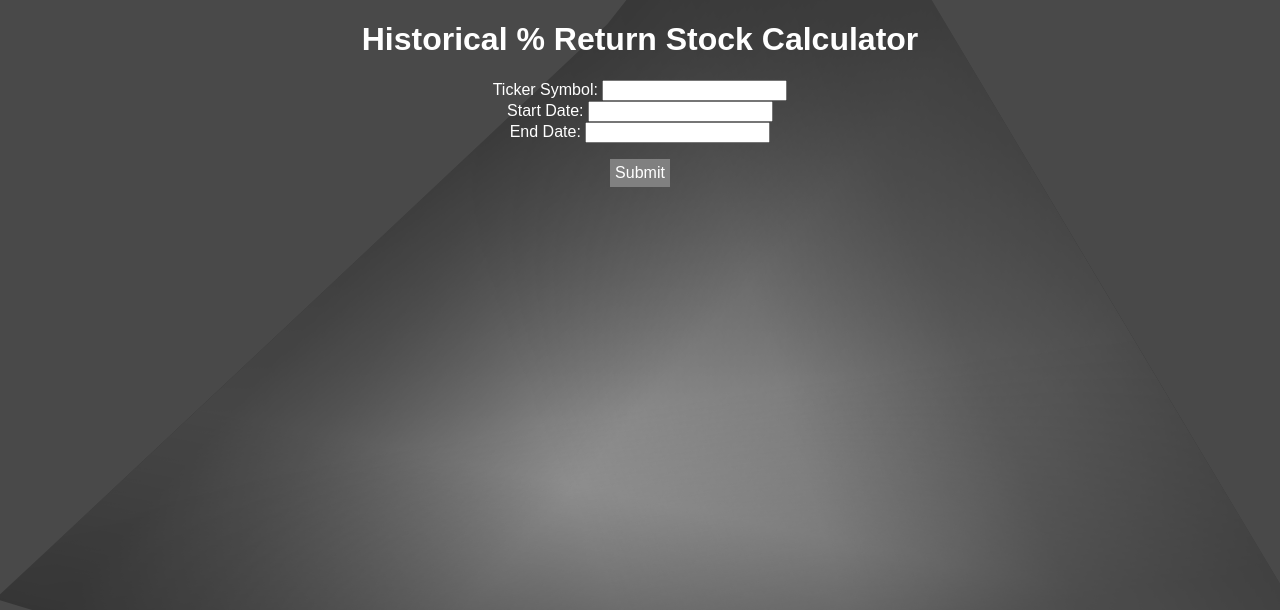
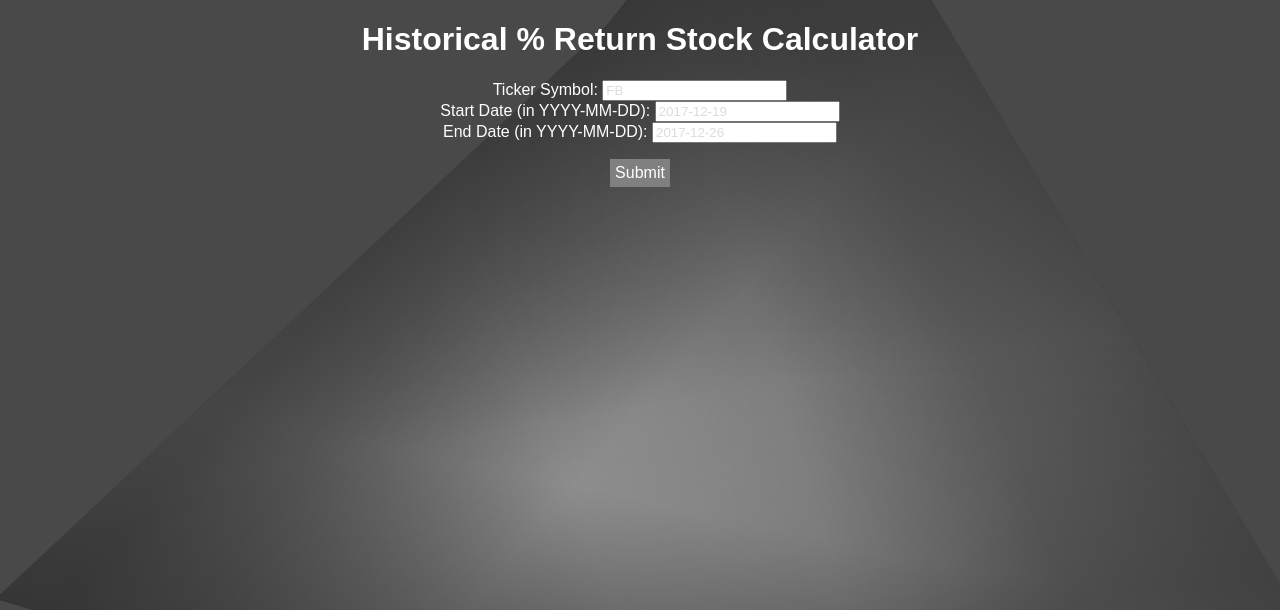
Before and after one commit to Anisotropies/chan.site88.net, a PHP site: page / in a window 1280 px wide. Shown: the top 610 px of the page. Run offline with PHP 8.4, Linux system fonts and the light colour scheme; some libraries are stand-ins or nearby versions.

Commit message:
Able to get point data information. Able to print out company Name

```diff
--- a/homePage.css
+++ b/homePage.css
@@ -74,51 +74,10 @@ body {
 }
 
 
-#meltStar{
-	width:10em;
-	height:5em;
-	display: inline-block;
-	vertical-align:middle;
-	margin: auto;
-	padding: 20% 0;
-}
-
-#meltStar:hover{
-	/*background-image:url('images/meltStarBg.png');
-	*/
-	background: #302e2f;
-}
-
-#meltStarImg{
-	width:10em;
-	height:5em;
-
-}
 .FormText {
 	color:grey;
+	text-align:left;
 }
-.box {
-	width:10em;
-	height:10em;
-	background-color: DimGray;
-	font-size: 1em;
-	font-weight: bold;
-	font-style: normal;
-	font-family: sans-serif;
-	display: table-cell;
-	vertical-align:middle;
-
-}
-
-.box:hover {
-	background-color: LightGrey;
-}
-
-.boxLink a{
-		text-decoration: none;
-
-}
-
 #linkTable {
     margin-left:auto;
     margin-right:auto;
@@ -149,3 +108,7 @@ body {
 #StartEndForm{
     padding-bottom: 1em;
 }
+::placeholder {
+    color: Gainsboro;
+    opacity: 1; /* Firefox */
+}
--- a/index.html
+++ b/index.html
@@ -17,13 +17,14 @@
 
 
 	<form id = "StartEndForm">
-	Ticker Symbol: <input class = "FormText" id = "ticker" type="text" name="ticker"><br>
-	Start Date: <input class = "FormText" id = "StartDate" type="text" name="StartDate"><br>
-	End Date: <input class = "FormText" id = "EndDate" type="text" name="EndDate"><br>
+	Ticker Symbol: <input class = "FormText" id = "ticker" type="text" name="ticker" placeholder="FB"><br>
+	Start Date (in YYYY-MM-DD): <input class = "FormText" id = "StartDate" type="text" name="StartDate" placeholder="2017-12-19"><br>
+	End Date (in YYYY-MM-DD): <input class = "FormText" id = "EndDate" type="text" name="EndDate" placeholder="2017-12-26"><br>
 
 	</form>
 	<div id = "submitButton"> Submit </div>
-  <p id = "returnVal"></p>
+  <div id = "companyName"></div>
+ <div id = "returnVal"></div>
   <div id="chartContainer">
 	<canvas id="myChart"></canvas>
   </div>
```
Also changed, not shown: homePage.js (+47 -5 lines).
